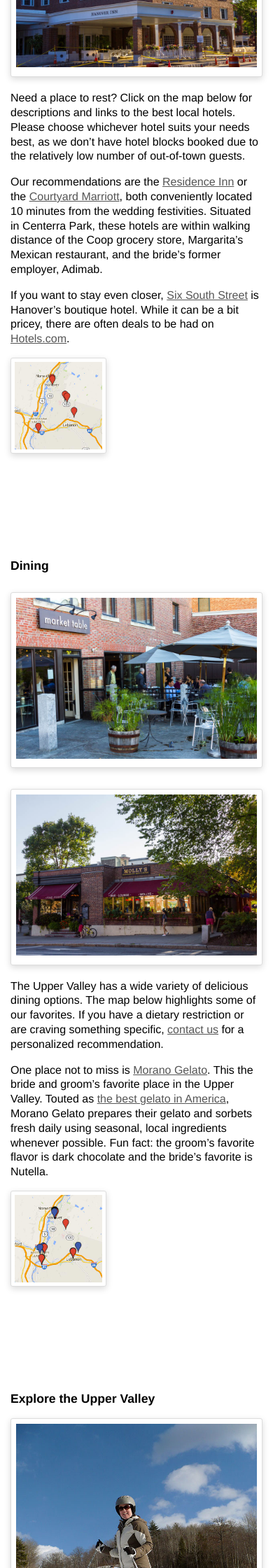
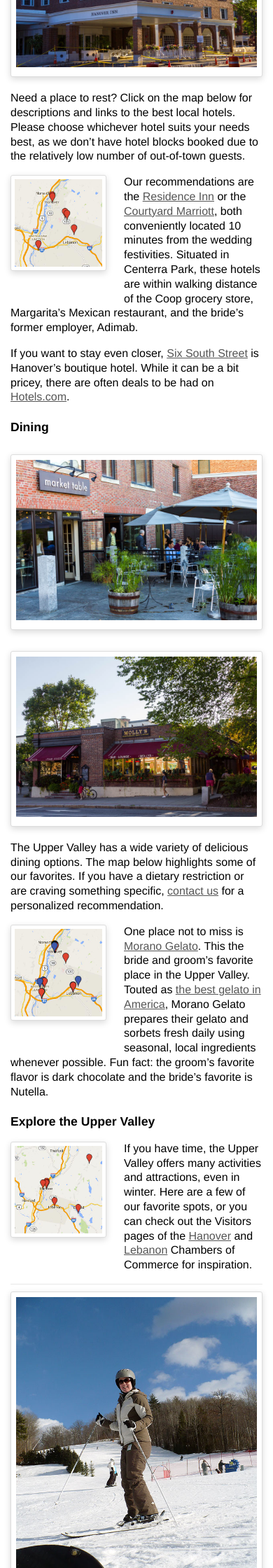
Before and after one commit to dnschnur/piday.github.com, a Jekyll site: the page built from travel/index.md, in a window 390 px wide. Shown: the part 661-2901 px from the top of the page at 70% size. Built offline with Jekyll 4.4.1, drawn with Linux system fonts in a browser that asks for light colours; nearby versions of some CDN libraries.

Commit message:
Finalize Travel page layout.

```diff
--- a/piday.css
+++ b/piday.css
@@ -752,7 +752,7 @@
   }
 
   .map-link-standalone {
-    margin-bottom: 150px;
+    margin-bottom: 20;
     padding: 5px;
   }
 
@@ -775,6 +775,10 @@
 
   .matterhorn-photo img {
     width: 175px;
+  }
+
+  .map-link-directions {
+    margin-bottom: 150px;
   }
 
   .profile-info {
--- a/travel/index.md
+++ b/travel/index.md
@@ -15,13 +15,13 @@
 
 Need a place to rest? Click on the map below for descriptions and links to the best local hotels. Please choose whichever hotel suits your needs best, as we don't have hotel blocks booked due to the relatively low number of out-of-town guests.
 
+<a href="https://www.google.com/maps/d/viewer?mid=zFR_mzWpa23c.kBgRWeXc27lg" class="map-link map-link-standalone" title="Click here for the full map">
+  <img src="/images/maps/hotels-map.jpg">
+</a>
+
 Our recommendations are the [Residence Inn](http://www.marriott.com) or the [Courtyard Marriott](http://www.marriott.com), both conveniently located 10 minutes from the wedding festivities. Situated in Centerra Park, these hotels are within walking distance of the Coop grocery store, Margarita's Mexican restaurant, and the bride's former employer, Adimab.
 
 If you want to stay even closer, [Six South Street](http://www.sixsouth.com) is Hanover's boutique hotel. While it can be a bit pricey, there are often deals to be had on [Hotels.com](http://www.hotels.com).
-
-<a href="https://www.google.com/maps/d/viewer?mid=zFR_mzWpa23c.kBgRWeXc27lg" class="map-link map-link-standalone" title="Click here for the full map">
-  <img src="/images/maps/hotels-map.jpg">
-</a>
 
 ### Dining ###
 
@@ -40,22 +40,24 @@
 
 The Upper Valley has a wide variety of delicious dining options. The map below highlights some of our favorites. If you have a dietary restriction or are craving something specific, [contact us](/about/contact.html) for a personalized recommendation.
 
-One place not to miss is [Morano Gelato](http://www.moranogelatohanover.com). This the bride and groom's favorite place in the Upper Valley. Touted as [the best gelato in America](http://www.forbes.com/sites/larryolmsted/2011/07/05/the-best-gelato-in-america/), Morano Gelato prepares their gelato and sorbets fresh daily using seasonal, local ingredients whenever possible. Fun fact: the groom's favorite flavor is dark chocolate and the bride's favorite is Nutella.
-
 <a href="https://mapsengine.google.com/maps/d/viewer?mid=zFR_mzWpa23c.kisGsnW_BqGM" class="map-link map-link-standalone" title="Click here for the full map">
   <img src="/images/maps/food-map.jpg">
 </a>
 
+One place not to miss is [Morano Gelato](http://www.moranogelatohanover.com). This the bride and groom's favorite place in the Upper Valley. Touted as [the best gelato in America](http://www.forbes.com/sites/larryolmsted/2011/07/05/the-best-gelato-in-america/), Morano Gelato prepares their gelato and sorbets fresh daily using seasonal, local ingredients whenever possible. Fun fact: the groom's favorite flavor is dark chocolate and the bride's favorite is Nutella.
+
 ### Explore the Upper Valley ###
+
+<a href="https://www.google.com/maps/d/viewer?mid=zFR_mzWpa23c.kE0Jle7iFuxk" class="map-link map-link-standalone" title="Click here for the full map">
+  <img src="/images/maps/explore-map.jpg">
+</a>
+
+If you have time, the Upper Valley offers many activities and attractions, even in winter. Here are a few of our favorite spots, or you can check out the Visitors pages of the [Hanover](http://www.hanoverchamber.org/index.php?id=178&page=Hanover%20Area%20Chamber%20of%20Commerce%20-%20Visitors) and [Lebanon](http://lebanonchamber.com/visitors/) Chambers of Commerce for inspiration.
+
+----------------------------------------------------------------------
 
 <div class="photo photo-right lightboxable">
   <img src="/images/places/skiway.jpg">
 </div>
 
-If you have time, the Upper Valley offers many activities and attractions, even in winter. Here are a few of our favorite spots, or you can check out the Visitors pages of the [Hanover](http://www.hanoverchamber.org/index.php?id=178&page=Hanover%20Area%20Chamber%20of%20Commerce%20-%20Visitors) and [Lebanon](http://lebanonchamber.com/visitors/) Chambers of Commerce for inspiration.
-
 Looking for something to do between the ceremony and reception? Stop by the Baker Berry Library across the street from Rollins Chapel and check out the [Orozco Mural](http://researchguides.dartmouth.edu/orozco). The mural, by José Clemente Orozco, is a 20th-century fresco entitled "the Epic of Civilization." Spanning the entire basement study area, this is an impressive work of art and should not be missed.
-
-<a href="https://www.google.com/maps/d/viewer?mid=zFR_mzWpa23c.kE0Jle7iFuxk" class="map-link map-link-standalone map-link-explore" title="Click here for the full map">
-  <img src="/images/maps/explore-map.jpg">
-</a>
```
